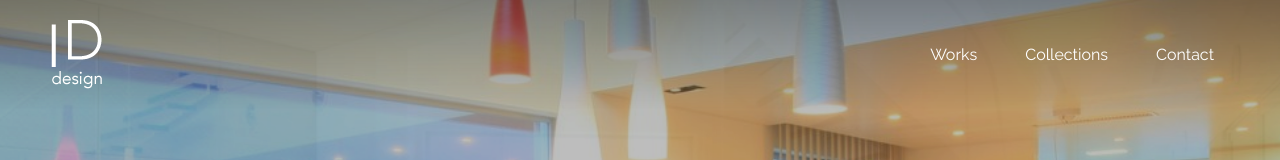
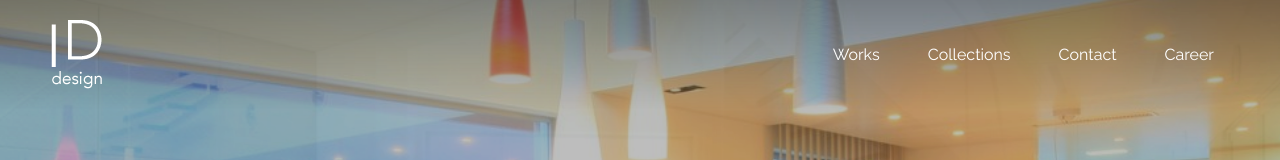
Before and after one commit to acro5piano/id-design, a React (Create React App) app: page / in a window 1280 px wide. Shown: the top 160 px of the page. Built offline with nearby package versions, Linux system fonts and the light colour scheme.

Commit message:
add career to navbar

```diff
--- a/src/components/Layouts/Header.jsx
+++ b/src/components/Layouts/Header.jsx
@@ -14,6 +14,7 @@ export default class Header extends Component {
           <a className="Header-nav-link" href="/works">Works</a>
           <a className="Header-nav-link" href="/collections">Collections</a>
           <a className="Header-nav-link" href="/contact">Contact</a>
+          <a className="Header-nav-link" href="/career">Career</a>
         </div>
       </div>
     );
```
